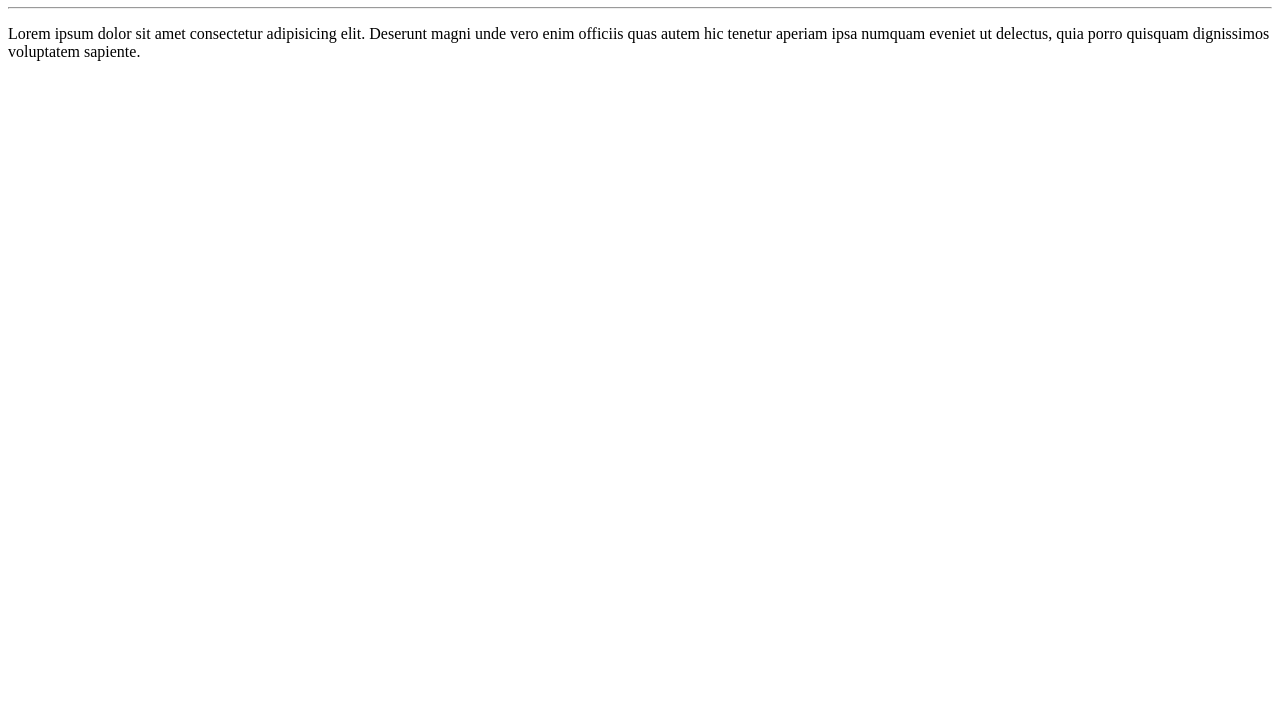
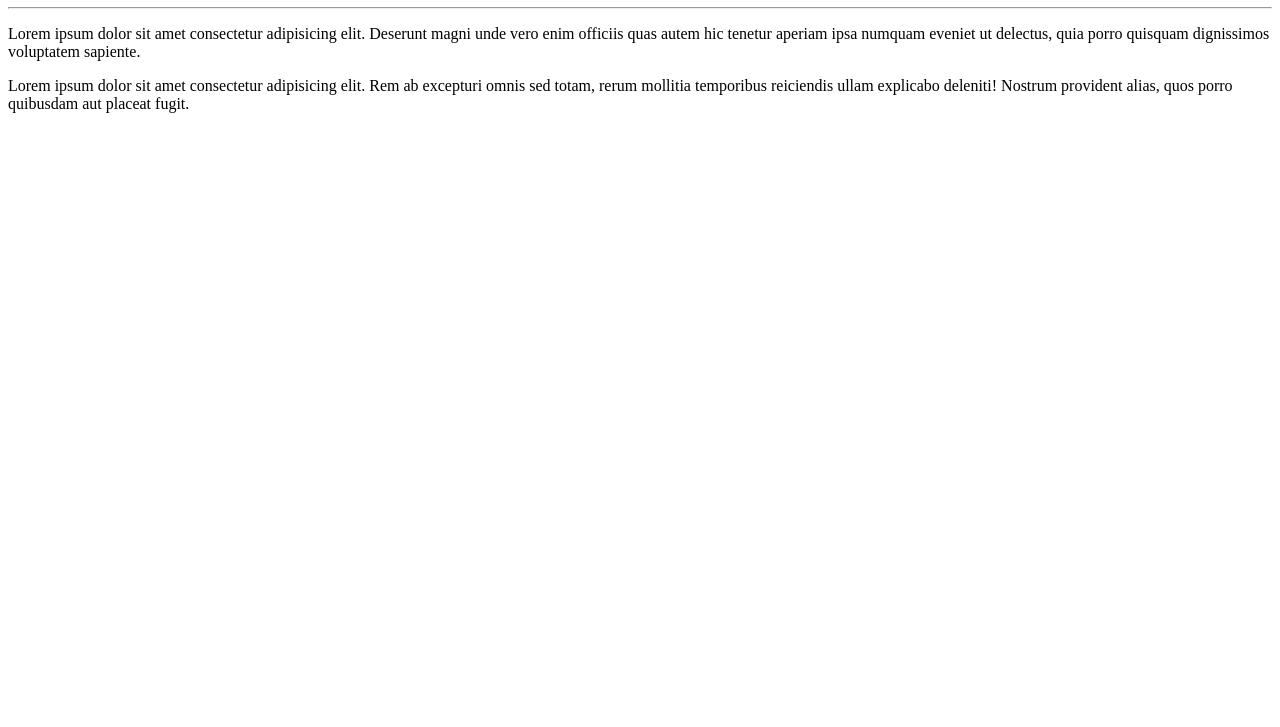
Before and after one commit to DavidSheltonSF/OlaMundo, a plain HTML site: page SiteExemplo/index.html in a window 1280 px wide. Shown: the part 73-800 px from the top of the page. Drawn offline with Linux system fonts and the light colour scheme.

Commit message:
Adicionei um parágrafo

```diff
--- a/SiteExemplo/index.html
+++ b/SiteExemplo/index.html
@@ -11,6 +11,7 @@
     <h1>Olá Mundo!</h1>
     <hr>
     <p>Lorem ipsum dolor sit amet consectetur adipisicing elit. Deserunt magni unde vero enim officiis quas autem hic tenetur aperiam ipsa numquam eveniet ut delectus, quia porro quisquam dignissimos voluptatem sapiente.</p>
+    <p>Lorem ipsum dolor sit amet consectetur adipisicing elit. Rem ab excepturi omnis sed totam, rerum mollitia temporibus reiciendis ullam explicabo deleniti! Nostrum provident alias, quos porro quibusdam aut placeat fugit.</p>
 
 </body>
 </html>
```
